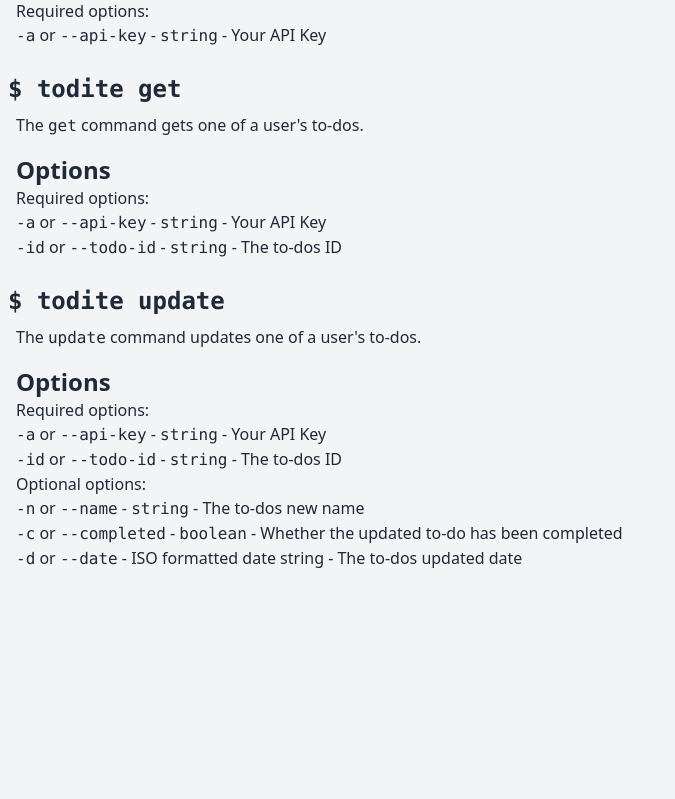
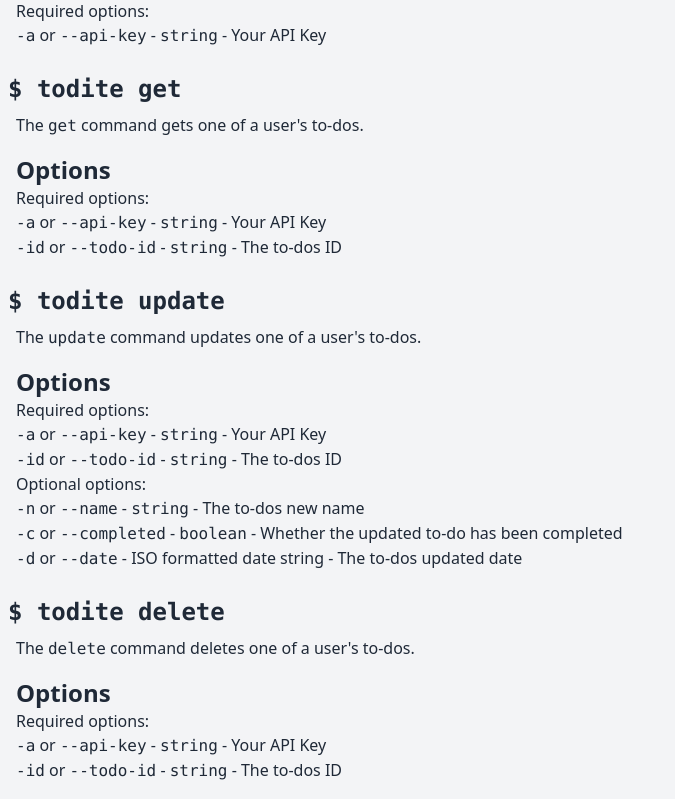
Before and after one commit to jsmon/todite, a Next.js app: page /docs/cli/v0.1 in a window 1280 px wide. Shown: the part 505-1304 px from the top of the page, without its empty margins (0-675 px from the left). Before the commit the page ends 1092 px from the top, so only its background shows below. Built offline with nearby package versions, Linux system fonts and the light colour scheme.

Commit message:
Added CLI docs for delete

```diff
--- a/pages/docs/cli/v0.1.tsx
+++ b/pages/docs/cli/v0.1.tsx
@@ -112,6 +112,24 @@ const CliDocsV01 = () => {
                         </ul>
                     </section>
                 </section>
+                <section id="delete" className="delete p-2">
+                    <h2 className="font-bold text-2xl"><code>$ todite delete</code></h2>
+                    <section className="description p-2">
+                        <p>The <code>delete</code> command deletes one of a user's to-dos.</p>
+                    </section>
+                    <section className="options p-2">
+                        <h2 className="font-bold text-2xl">Options</h2>
+                        Required options:
+                        <ul>
+                            <li>
+                                <code>-a</code> or <code>--api-key</code> - <code>string</code> - Your API Key
+                            </li>
+                            <li>
+                                <code>-id</code> or <code>--todo-id</code> - <code>string</code> - The to-dos ID
+                            </li>
+                        </ul>
+                    </section>
+                </section>
             </main>
         </div>
     );
```
